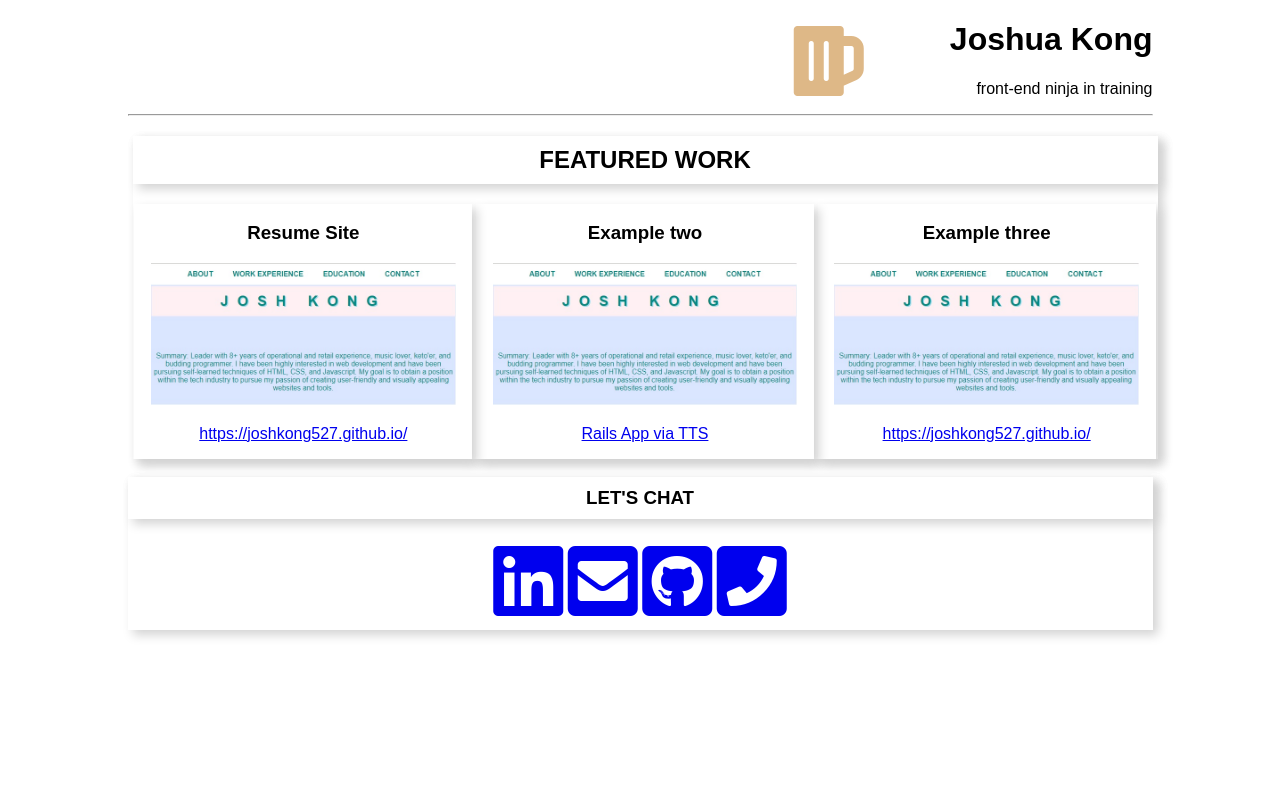
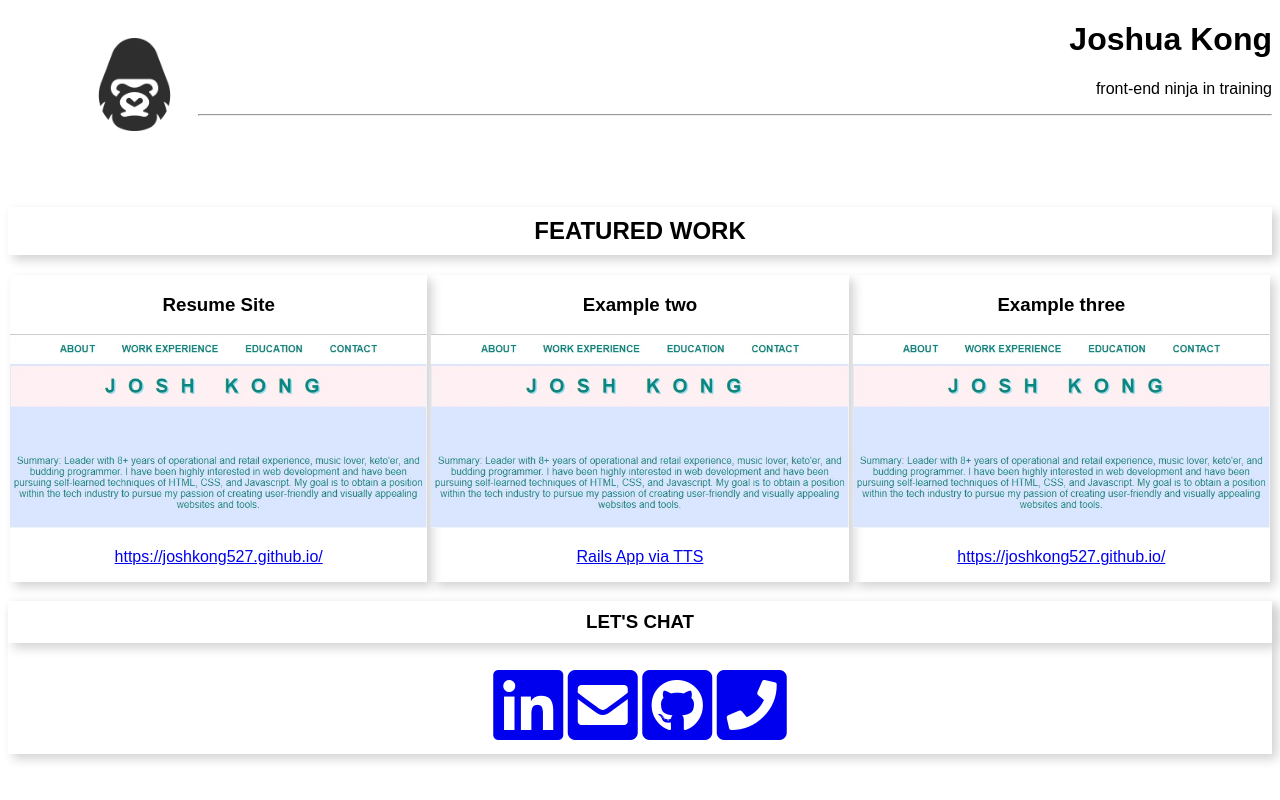
Before and after one commit to JoshKong527/Udacity-Project-One, a plain HTML site: page index.html in a window 1280 px wide. Drawn offline with Linux system fonts and the light colour scheme.

Commit message:
suggested edits from Udacity team

```diff
--- a/index.html
+++ b/index.html
@@ -1,14 +1,16 @@
 <!DOCTYPE html>
 <html>
     <head>
+        <meta name="viewport" content="width=device-width, initial-scale=1.0">
         <meta charset="utf-8" lang="en">
         <link rel="stylesheet" type="text/css" href="styles.css">
         <link rel="stylesheet" href="https://use.fontawesome.com/releases/v5.0.12/css/all.css" integrity="sha384-G0fIWCsCzJIMAVNQPfjH08cyYaUtMwjJwqiRKxxE/rx96Uroj1BtIQ6MLJuheaO9" crossorigin="anonymous">
     </head>
     <body>
-        <header>
+            <!-- <img src="images/Gorilla logo.png" alt="Gorilla logo" id="logo"> -->
+        <header class="semantic_header"
             <div class="header_one">
-                <p><i class="fa fa-beer" id="logo"></i></p>
+                <img src="images/Gorilla logo.png" alt="Gorilla logo" id="logo">
                 <h1 class="name">Joshua Kong</h1>
                 <p class="title">front-end ninja in training</p>
                 <hr>
@@ -34,7 +36,7 @@
                 </div>
             </div>
         </main>
-            <footer>
+            <footer class="semantic_footer">
                 <h3 class="contact_me">Let's Chat</h3>
                 <a href="www.linkedin.com" class="contact_item" id="linkedin"><i class="fab fa-linkedin"></i></a>
                 <a href="mailto:joshkong7@gmail.com?subject=let&apos;s chat" class="contact_item" id="email"><i class="fas fa-envelope-square"></i></a>
--- a/styles.css
+++ b/styles.css
@@ -1,32 +1,10 @@
 /*----ELEMENT Styles----*/
 /*----------------------*/
-
-
-html, body, html, main {
-    max-width: 1025px;
-    margin: auto;
-}
-
 body {
-    background-color: white;
     font-family: sans-serif;
     font-size: 1em;
 }
-
-main {
-    margin: 5px;
-    box-shadow: 5px 5px 10px lightgrey;
-    text-align: center;
-    width: 100%;
-}
-
-footer {
-    box-shadow: 5px 5px 10px lightgrey;
-    text-align: center;
-    width: 100%;
-}
-
-footer a{
+footer a {
     font-size: 5em;
     margin: auto;
     width: 50%;
@@ -35,11 +13,30 @@ footer a{
 /*----CLASS Styles----*/
 /*--------------------*/
 
-
-.header_one {
+.semantic_header,
+.semantic_main,
+.semantic_footer, {
+    max-width: 100%;
+    margin: auto;
+}
+.semantic_header {
     font-size: 1em;
     width: 100%;
     text-align: right;
+    padding-bottom: 5%;
+}
+
+.semantic_main {
+    margin: 5px;
+    box-shadow: 5px 5px 10px lightgrey;
+    text-align: center;
+    width: 100%;
+}
+
+.semantic_footer {
+    box-shadow: 5px 5px 10px lightgrey;
+    text-align: center;
+    width: 100%;
 }
 
 .featured_work, .contact_me {
@@ -55,7 +52,10 @@ footer a{
 /*----Attempted @media query Styles----*/
 /*-------------------------------------*/
 
-@media screen and (min-width: 400px) {
+@media screen and (min-width: 749px) {
+    .main {
+        width: 100%;
+    }
 
     .container {
         display: flex;
@@ -67,10 +67,17 @@ footer a{
         width: 33%;
         margin: auto;
         box-shadow: 5px 5px 10px lightgrey;
+        text-align: center;
     }
 
     .images {
-        width: 90%;
+        width: 100%;
+    }
+
+    .semantic_footer {
+        box-shadow: 5px 5px 10px lightgrey;
+        text-align: center;
+        width: 100%;
     }
 }
 @media screen and (min-width: 760px) and (max-width: 1200px;) {
@@ -95,12 +102,10 @@ footer a{
 /*----ID Styles----*/
 /*-----------------*/
 
-
 #logo {
     float: left;
-    padding-left: 65%;
-    font-size: 5em;
-    order: 0;
+    padding-left: 5%;
+    height: 10%;
+    width: 10%;
     margin: auto;
-    color: burlywood;
 }
```
Also changed, not shown: images/Gorilla logo.png (added).
